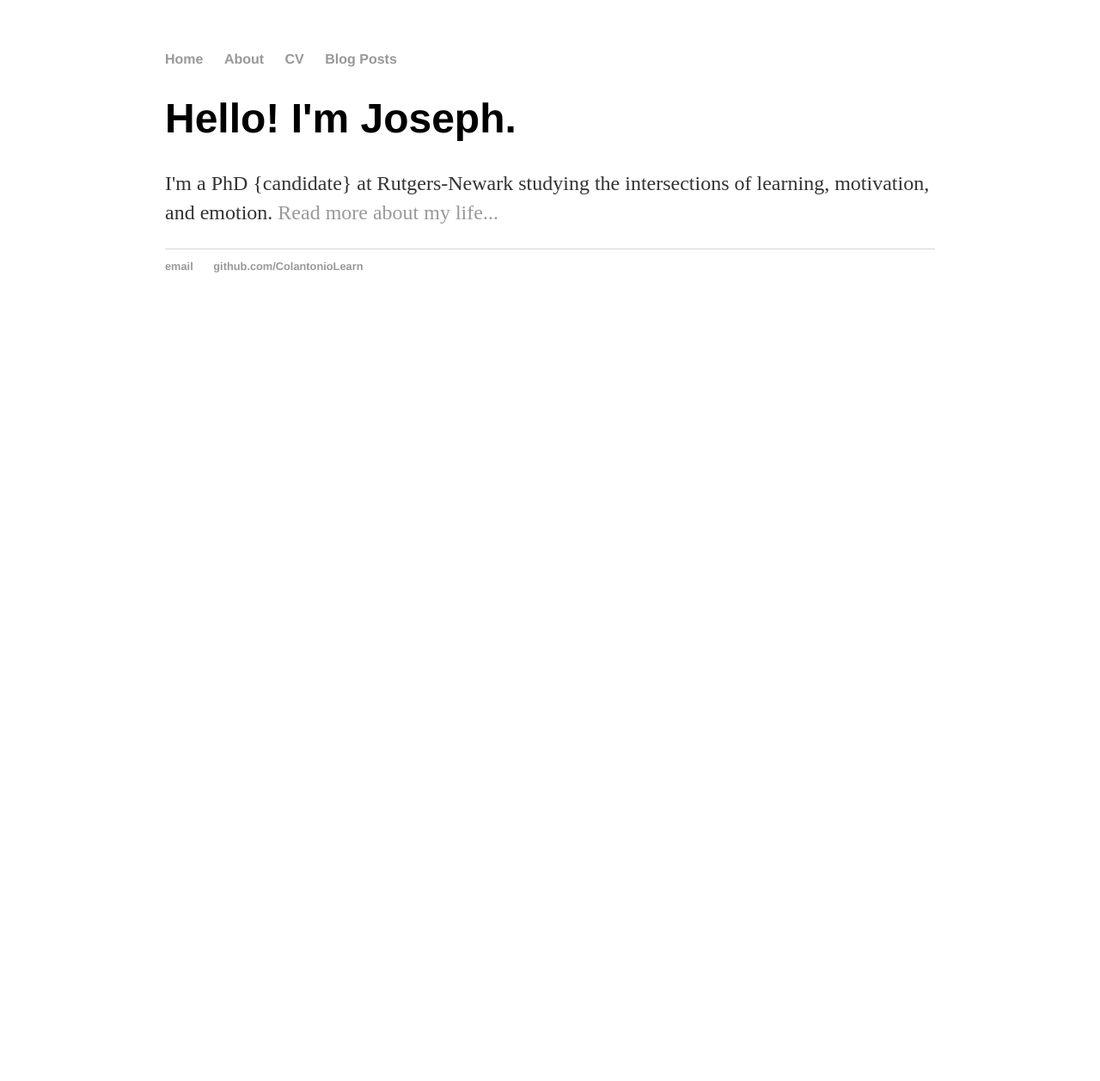
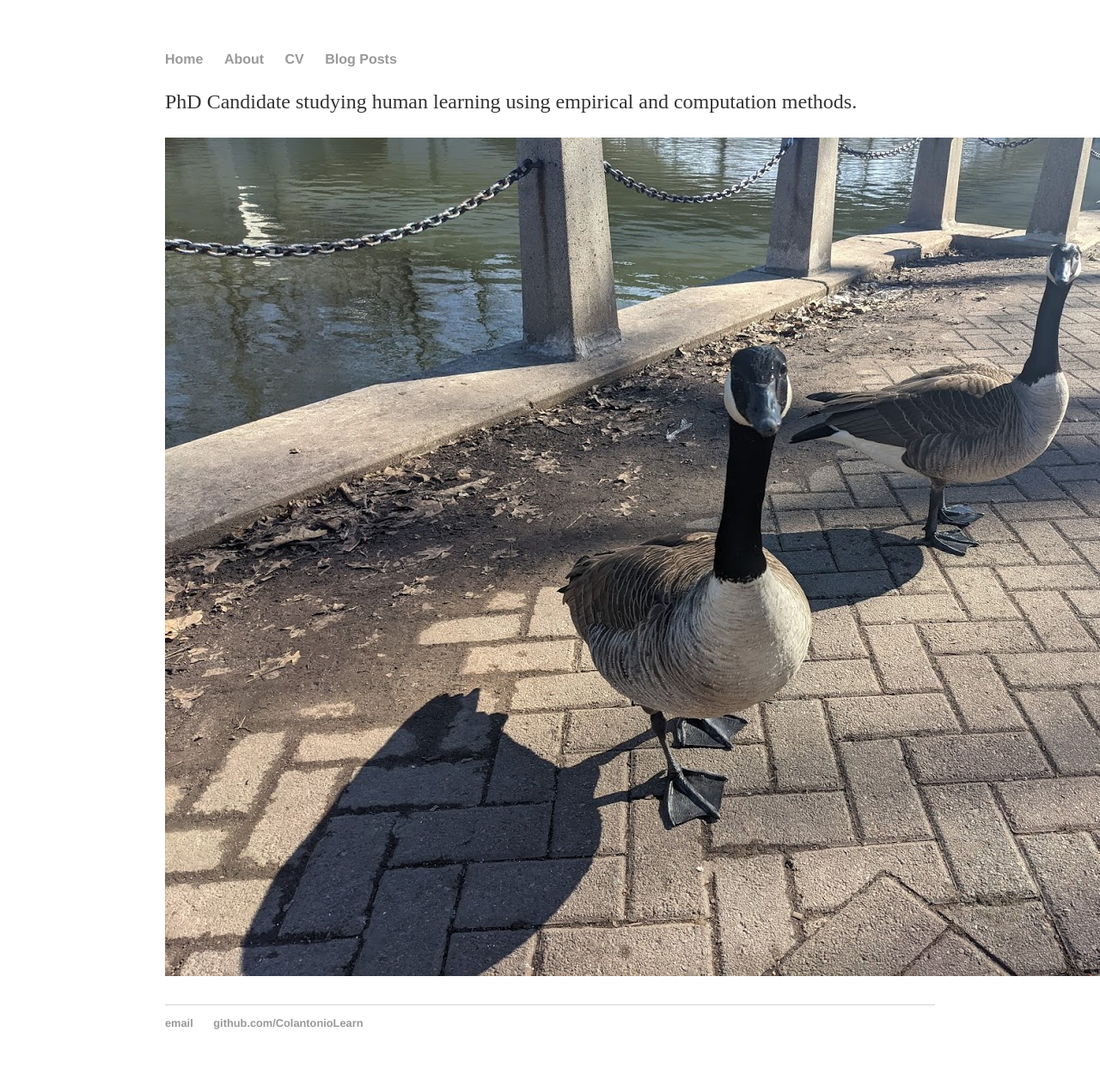
Before and after one commit to ColantonioLearn/ColantonioLearn.github.io, a Jekyll site: the page built from index.md, in a window 1280 px wide. Shown: the whole page at 86% size. Built offline with Jekyll 4.4.1, drawn with Linux system fonts in a browser that asks for light colours; our own code applies the rules of GitHub Pages for plain Markdown files; before the commit the page ends 900 px from its top, so only the background shows below that.

Commit message:
Update default.html

```diff
--- a/_layouts/default.html
+++ b/_layouts/default.html
@@ -15,11 +15,10 @@
     		</ul>
 		</nav>
 		<div class="container">
-    		<div class="blurb">
-        		<h1>Hello! I'm Joseph.</h1>
-				<p>I'm a PhD {candidate} at Rutgers-Newark studying the intersections of learning, motivation, and emotion. <a href="/about">Read more about my life...</a></p>
-    		</div><!-- /.blurb -->
-		</div><!-- /.container -->
+
+			{{ content }}
+
+			</div><!-- /.container -->
 		<footer>
     		<ul>
         		<li><a href="mailto:colantoniojoseph@gmail.com">email</a></li>
```
